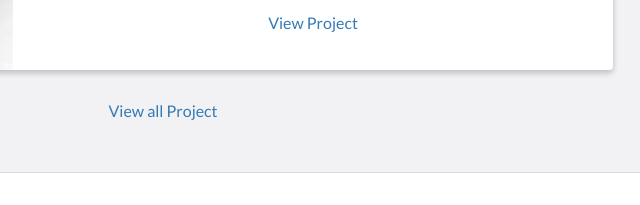
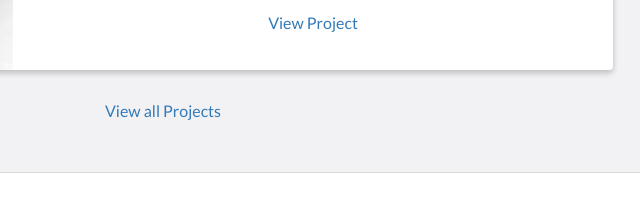
Before and after one commit to sadannd/sadannd.github.io, a website: page index.html in a window 1280 px wide. Shown: the part 3295-3500 px from the top of the page, 477-1117 px from the left. Drawn offline with nearby package versions, Linux system fonts and the light colour scheme.

Commit message:
Update index.html

```diff
--- a/index.html
+++ b/index.html
@@ -188,7 +188,7 @@
                 </div>
                 <!-- End .project -->
 
-                <a href="https://github.com/sadannd?tab=repositories">View all Project</a>
+                <a href="https://github.com/sadannd?tab=repositories">View all Projects</a>
 
             </div>
         </div>
```
